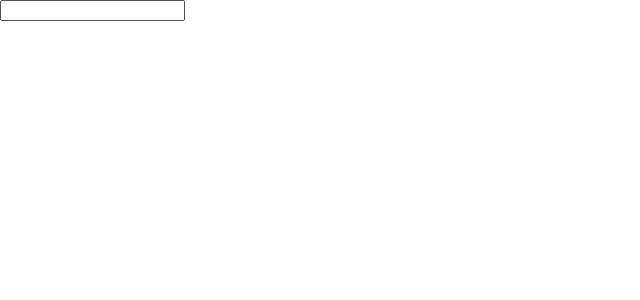
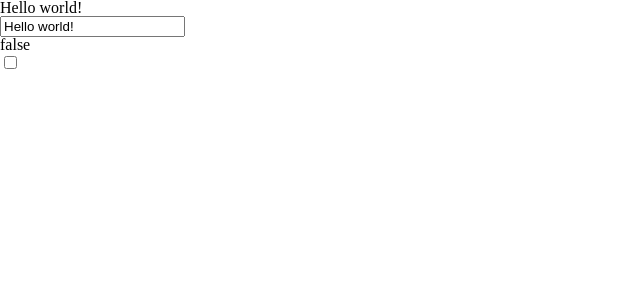
Before and after one commit to yeongno/Fast9.1-9.2, a Vue app: page / in a window 1280 px wide. Shown: the top 300 px of the page, without its empty margins (0-640 px from the left). Built offline with nearby package versions, Linux system fonts and the light colour scheme.

Commit message:
입력 폼 바인딩

```diff
--- a/src/App.vue
+++ b/src/App.vue
@@ -1,14 +1,19 @@
 <template>
+<h1>{{msg}}</h1>
 <input
 type="text"
-@keydown.ctrl.shift.a="handler">
+:value="msg"
+@input ="msg =$event.target.value">
+<h1>{{checked}}</h1>
+<input type="checkbox" v-model="checked">
 </template>
 
 <script>
 export default {
-  methods:{
-    handler(event){
-      console.log('Enter!!')
+  data(){
+    return{
+      msg: 'Hello world!',
+      checked: false
     }
   }
 }
```
